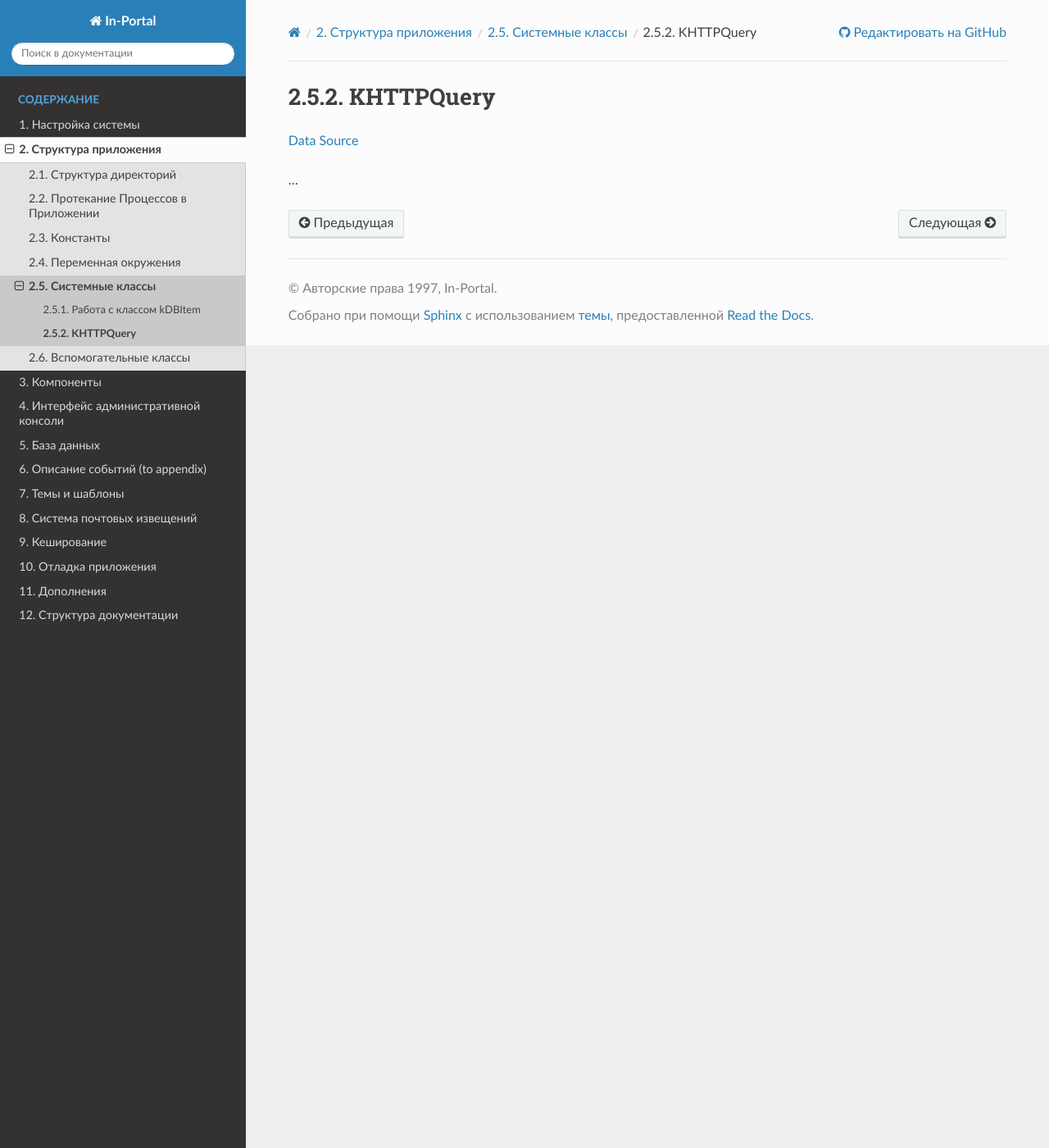
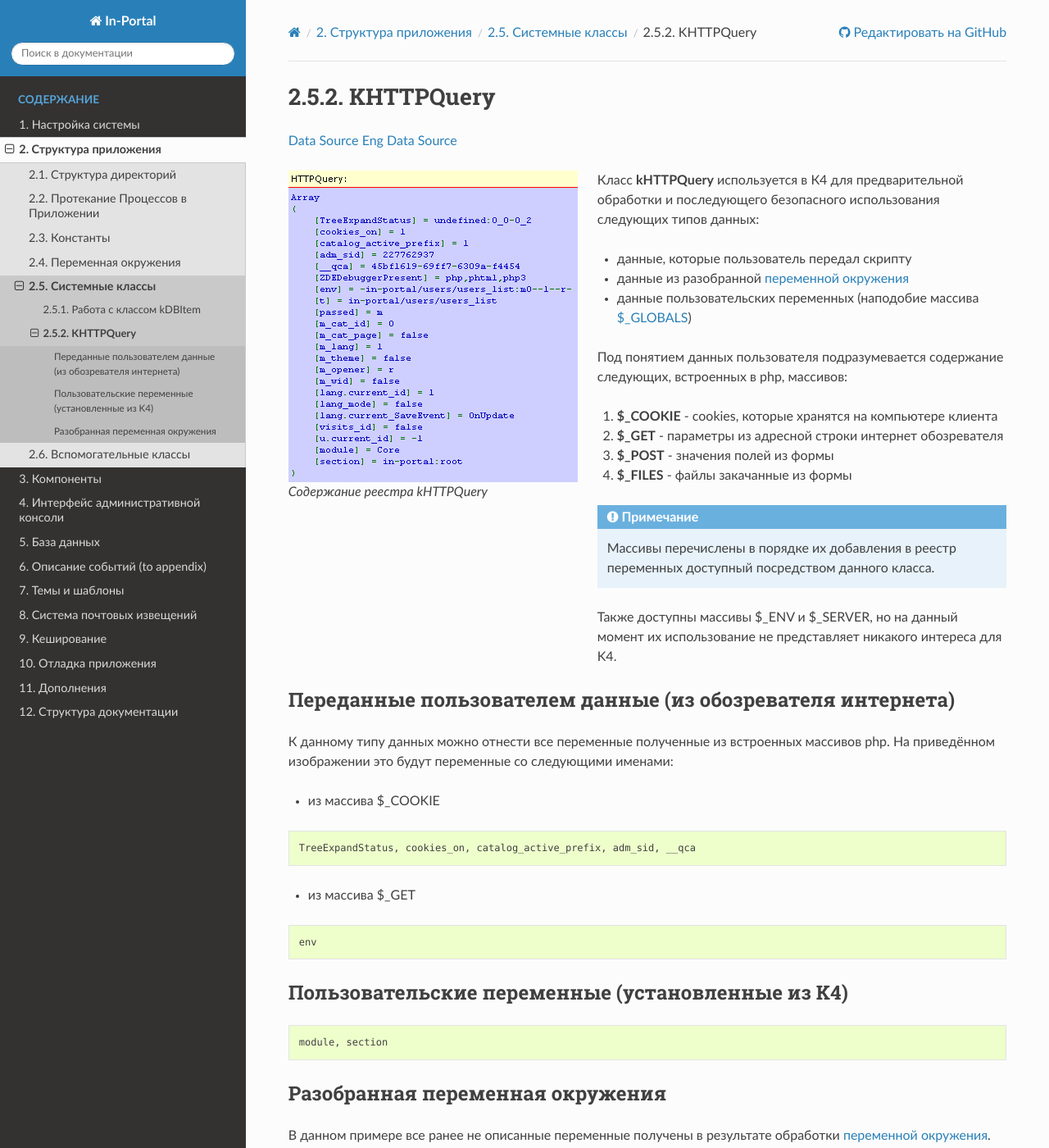
Before and after one commit to in-portal/guide-ru, a Sphinx documentation site: the page built from docs/application_structure/system_classes/khttpquery.rst, in a window 1280 px wide and 1400 px high. Shown: the whole window at 82% size. Built offline with Sphinx 7.4.7 and the Read the Docs theme 3.1.0, drawn with Linux system fonts in a browser that asks for light colours; some of the changed text lies outside the part shown.

Commit message:
Integrated "/application_structure/system_classes/khttpquery.rst"

```diff
--- a/docs/application_structure/system_classes/khttpquery.rst
+++ b/docs/application_structure/system_classes/khttpquery.rst
@@ -1,7 +1,67 @@
 KHTTPQuery
 ==========
-`Data Source`_
+`Data Source`_ `Eng Data Source`_
 
-...
+.. figure:: /images/Http_query.gif
+   :alt: Содержание реестра kHTTPQuery
+   :align: left
+
+   Содержание реестра kHTTPQuery
+
+.. container:: float-fixer
+
+   Класс **kHTTPQuery** используется в К4 для предварительной обработки и последующего безопасного использования следующих
+   типов данных:
+
+   - данные, которые пользователь передал скрипту
+   - данные из разобранной :doc:`переменной окружения </application_structure/environment_variable>`
+   - данные пользовательских переменных (наподобие массива
+     `$_GLOBALS <http://lv2.php.net/manual/ru/reserved.variables.php#reserved.variables.globals>`__)
+
+   Под понятием данных пользователя подразумевается содержание следующих, встроенных в php, массивов:
+
+   #. **$_COOKIE** - cookies, которые хранятся на компьютере клиента
+   #. **$_GET** - параметры из адресной строки интернет обозревателя
+   #. **$_POST** - значения полей из формы
+   #. **$_FILES** - файлы закачанные из формы
+
+   .. note::
+
+      Массивы перечислены в порядке их добавления в реестр переменных доступный посредством данного класса.
+
+   Также доступны массивы $_ENV и $_SERVER, но на данный момент их использование не представляет никакого интереса для K4.
+
+Переданные пользователем данные (из обозревателя интернета)
+-----------------------------------------------------------
+
+К данному типу данных можно отнести все переменные полученные из встроенных массивов php. На приведённом изображении
+это будут переменные со следующими именами:
+
+- из массива $_COOKIE
+
+.. code:: php
+
+   TreeExpandStatus, cookies_on, catalog_active_prefix, adm_sid, __qca
+
+- из массива $_GET
+
+.. code:: php
+
+   env
+
+Пользовательские переменные (установленные из K4)
+-------------------------------------------------
+
+.. code:: php
+
+   module, section
+
+Разобранная переменная окружения
+--------------------------------
+
+В данном примере все ранее не описанные переменные получены в результате обработки
+:doc:`переменной окружения </application_structure/environment_variable>`. Эти переменные легко определить, т.к.
+в их имени будет символ подчёркивания (``_``).
 
 .. _Data Source: http://guide.in-portal.org/rus/index.php/K4:KHTTPQuery
+.. _Eng Data Source: http://guide.in-portal.org/eng/index.php/K4:KHTTPQuery
```
Also changed, not shown: docs/images/Http_query.gif (added).
